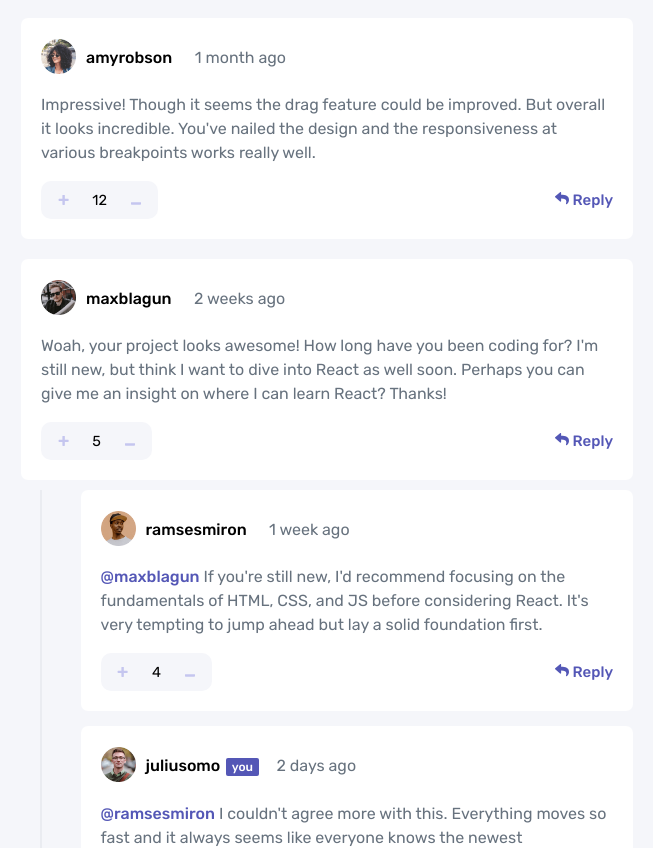
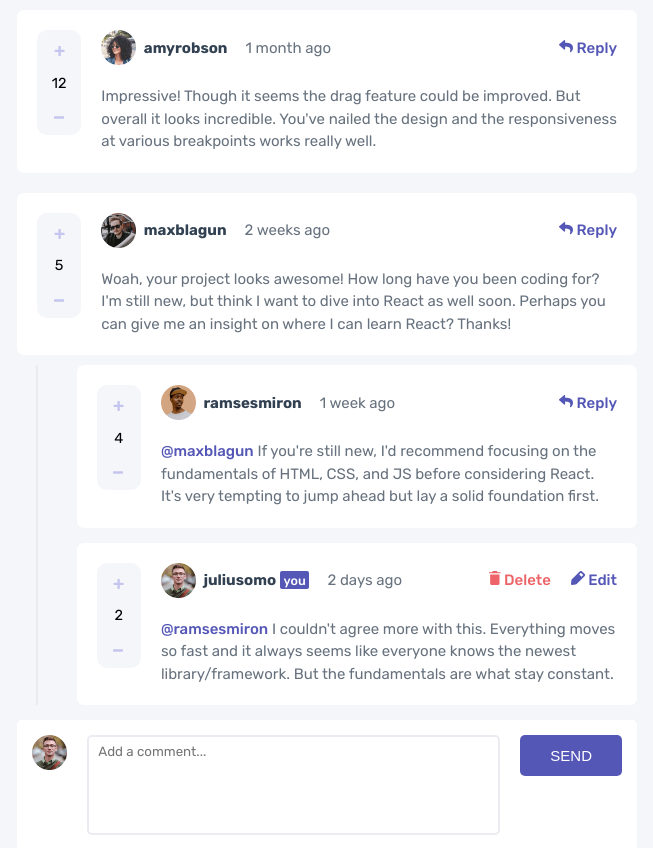
Before and after one commit to sparrowsl/FEM-interactive-comments, a Svelte app: page / in a window 1280 px wide. Shown: the top 848 px of the page, without its empty margins (313-966 px from the left). Built offline with nearby package versions, Linux system fonts and the light colour scheme.

Commit message:
More code refactor into components

```diff
--- a/public/global.css
+++ b/public/global.css
@@ -4,7 +4,7 @@
 /* Generic styles (reset) */
 *, *::after, *::before{
 	padding: 0;
-	bottom: 0;
+	margin: 0;
 	box-sizing: border-box;
 }
 html, body {
@@ -17,37 +17,11 @@ html{
 }
 body {
 	background-color: hsl(228, 33%, 97%);
+	font-family: "Rubik", sans-serif;
 }
 a:visited {
 	color: rgb(0,80,160);
 }
-
-/* a {
-	color: rgb(0,100,200);
-	text-decoration: none;
-}
-
-a:hover {
-	text-decoration: underline;
-}
-
-
-
-input, button, select, textarea {
-	font-family: inherit;
-	font-size: inherit;
-	padding: 0.4em;
-	margin: 0 0 0.5em 0;
-	box-sizing: border-box;
-	border: 1px solid #ccc;
-	border-radius: 2px;
-}
-
-input:disabled {
-	color: #ccc;
-}
-
-*/
 
 
 /* // Small devices (landscape phones, 576px and up) */
@@ -60,9 +34,6 @@ input:disabled {
 
 /* // Large devices (desktops, 992px and up) */
 @media (min-width: 992px) {
-		main {
-			max-width: 1024px;
-		}
 }
 
 /* // Extra large devices (large desktops, 1200px and up) */
--- a/src/components/Comment.svelte
+++ /dev/null
@@ -1,110 +0,0 @@
-<script>
-	import data from "../../data.json";
-	import DeleteAndEdit from "./DeleteAndEdit.svelte";
-	import Icon from "./Icon.svelte";
-	import Vote from "./Vote.svelte";
-
-	let currentUser = data.currentUser;
-
-	export let imageURL;
-	export let username;
-	export let datePosted;
-	export let text;
-	export let isReply = false;
-	export let replyingTo = "";
-	export let upvotes = 0;
-</script>
-
-<div class="comment-card" class:is-reply={isReply}>
-	<div class="user-info">
-		<div class="profile-img">
-			<img src={imageURL} alt="{username}'s' profile" loading="lazy" />
-		</div>
-		<p>
-			<!-- Add a username tag if the current user has this reply -->
-			{#if username === currentUser.username}
-				<strong style="margin: 0;">{username}</strong>
-				<span class="user-tag">you</span>
-			{:else}
-				<strong>{username}</strong>
-			{/if}
-			<span class="date-posted">{datePosted}</span>
-		</p>
-	</div>
-
-	{#if replyingTo}
-		<p class="comment"><strong>@{replyingTo}</strong> {text}</p>
-	{:else}
-		<p class="comment">{text}</p>
-	{/if}
-
-	<div class="votes">
-		<Vote {upvotes} />
-		<!-- Remove reply button for current user -->
-		{#if username === currentUser.username}
-			<DeleteAndEdit />
-		{:else}
-			<Icon
-				iconImage="./images/icon-reply.svg"
-				iconName="Reply"
-				color="hsl(238, 40%, 52%)"
-			/>
-		{/if}
-	</div>
-</div>
-
-<style>
-	.comment-card {
-		border-radius: 7px;
-		padding: 2em;
-		background-color: hsl(0, 0%, 100%);
-		font-family: "Rubik", sans-serif;
-	}
-	.is-reply {
-		width: 80%;
-		margin-inline-end: auto;
-		justify-self: flex-end;
-	}
-	.date-posted,
-	.comment {
-		color: hsl(211, 10%, 45%);
-		font-size: 1.6rem;
-	}
-	.comment {
-		line-height: 1.5;
-	}
-	.comment strong {
-		font-weight: 500;
-		color: hsl(238, 40%, 52%);
-	}
-	.user-info {
-		display: flex;
-		align-items: center;
-		gap: 1em;
-	}
-	.user-tag {
-		display: inline-block;
-		background-color: hsl(238, 40%, 52%);
-		color: hsl(0, 0%, 100%);
-		font-weight: 500;
-		margin-inline: 0.25em 1.25em;
-		font-size: 1.2em;
-		padding: 0.2em 0.5em;
-		border-radius: 2px;
-	}
-	/* User's username */
-	.user-info strong {
-		font-size: 1.6rem;
-		font-weight: 500;
-		margin-right: 1.25em;
-	}
-	.profile-img img {
-		width: 35px;
-		height: 35px;
-	}
-	.votes {
-		display: flex;
-		justify-content: space-between;
-		align-items: center;
-	}
-</style>
--- /dev/null
+++ b/src/components/CommentCard.svelte
@@ -0,0 +1,74 @@
+<script>
+	import data from "../../data.json";
+	import DeleteAndEdit from "./DeleteAndEdit.svelte";
+	import Icon from "./Icon.svelte";
+	import Text from "./Text.svelte";
+	import UserInfo from "./UserInfo.svelte";
+	import Vote from "./Vote.svelte";
+
+	let currentUser = data.currentUser;
+
+	export let imageURL;
+	export let username;
+	export let datePosted;
+	export let text;
+	export let isReply = false;
+	export let replyingTo = "";
+	export let upvotes = 0;
+</script>
+
+<article class="comment-card" class:is-reply={isReply}>
+	<UserInfo {username} {datePosted} userImage={imageURL} />
+	<Text isReplying={replyingTo} content={text} />
+
+	<!-- Remove reply button for current user -->
+	<Vote {upvotes} />
+	<div class="update-or-reply">
+		{#if username === currentUser.username}
+			<DeleteAndEdit />
+		{:else}
+			<Icon
+				iconImage="./images/icon-reply.svg"
+				iconName="Reply"
+				color="hsl(238, 40%, 52%)"
+			/>
+		{/if}
+	</div>
+</article>
+
+<style>
+	.comment-card {
+		border-radius: 7px;
+		padding: 2em;
+		background-color: hsl(0, 0%, 100%);
+		display: grid;
+		justify-content: space-between;
+		align-items: center;
+		grid-template-areas:
+			"user-info user-info user-info"
+			"text text text"
+			"vote . update-reply";
+	}
+	.is-reply {
+		width: 80%;
+		margin-inline-end: auto;
+		justify-self: flex-end;
+	}
+	.update-or-reply {
+		grid-area: update-reply;
+	}
+
+	@media screen and (min-width: 768px) {
+		.comment-card {
+			grid-gap: 2em;
+			grid-template-areas:
+				"vote user-info update-reply"
+				"vote text text"
+				"vote text text";
+		}
+		.update-or-reply {
+			grid-area: update-reply;
+			justify-self: flex-end;
+		}
+	}
+</style>
--- a/src/components/Comments.svelte
+++ b/src/components/Comments.svelte
@@ -1,6 +1,6 @@
 <script>
   import data from "../../data.json";
-  import Comment from "./Comment.svelte";
+  import CommentCard from "./CommentCard.svelte";
   import Replies from "./Replies.svelte";
   import CreateNewComment from "./CreateNewComment.svelte";
 </script>
@@ -8,7 +8,7 @@
 <section>
   <!-- Loop through the comments from the data imported -->
   {#each data.comments as comment (comment.id)}
-    <Comment
+    <CommentCard
       imageURL={comment.user.image.png}
       username={comment.user.username}
       datePosted={comment.createdAt}
--- a/src/components/Icon.svelte
+++ b/src/components/Icon.svelte
@@ -14,6 +14,7 @@
     border: none;
     background-color: transparent;
     font-family: "Rubik", sans-serif;
+    grid-area: icon;
   }
   .icon-name {
     font-size: 1.5rem;
--- a/src/components/Image.svelte
+++ b/src/components/Image.svelte
@@ -1,7 +1,7 @@
 <script>
   export let src;
-  export let width = "40px";
-  export let height = "40px";
+  export let width = "35px";
+  export let height = "35px";
   export let alt = "picture";
 </script>
 
--- a/src/components/Replies.svelte
+++ b/src/components/Replies.svelte
@@ -1,11 +1,11 @@
 <script>
-  import Comment from "./Comment.svelte";
+  import CommentCard from "./CommentCard.svelte";
   export let replies;
 </script>
 
 <section>
   {#each replies as reply}
-    <Comment
+    <CommentCard
       imageURL={reply.user.image.png}
       username={reply.user.username}
       datePosted={reply.createdAt}
--- /dev/null
+++ b/src/components/Text.svelte
@@ -0,0 +1,23 @@
+<script>
+  export let content = "";
+  export let isReplying;
+</script>
+
+{#if isReplying}
+  <p class="comment"><strong>@{isReplying}</strong> {content}</p>
+{:else}
+  <p class="comment">{content}</p>
+{/if}
+
+<style>
+  .comment {
+    color: hsl(211, 10%, 45%);
+    font-size: 1.5rem;
+    line-height: 1.5;
+    grid-area: text;
+  }
+  .comment strong {
+    font-weight: 500;
+    color: hsl(238, 40%, 52%);
+  }
+</style>
--- /dev/null
+++ b/src/components/UserInfo.svelte
@@ -0,0 +1,55 @@
+<script>
+  import Image from "./Image.svelte";
+
+  export let username;
+  export let datePosted = "2 days ago";
+  export let userImage;
+</script>
+
+<div class="user-info">
+  <Image src={userImage} alt="{username}'s' profile" />
+
+  {#if username === "juliusomo"}
+    <!-- Add a 'you' tag if its the current user -->
+    <p class="username">
+      <strong>{username}</strong> <span class="tag">you</span>
+    </p>
+  {:else}
+    <p class="username"><strong>{username}</strong></p>
+  {/if}
+  <p class="datePosted">{datePosted}</p>
+</div>
+
+<style>
+  .user-info {
+    display: flex;
+    align-items: center;
+    grid-area: user-info;
+  }
+  .username {
+    margin-inline: 0.5em 1.2em;
+    font-size: 1.5rem;
+    font-weight: 500;
+    display: flex;
+    justify-content: center;
+    align-items: center;
+    gap: 0.25em;
+    color: hsl(212, 24%, 26%);
+  }
+  .tag {
+    display: inline-block;
+    background-color: hsl(238, 40%, 52%);
+    color: hsl(0, 0%, 100%);
+    font-weight: 500;
+    font-size: 1.25rem;
+    padding: 0.1em 0.3em;
+    border-radius: 2px;
+  }
+  .datePosted {
+    color: hsl(211, 10%, 45%);
+    font-size: 1.5rem;
+  }
+
+  @media screen and (min-width: 768px) {
+  }
+</style>
--- a/src/components/Vote.svelte
+++ b/src/components/Vote.svelte
@@ -18,15 +18,17 @@
 
 <style>
   .upvotes {
-    padding: 1em;
+    padding: 1.2em 1em;
     display: flex;
-    gap: 1.7em;
+    gap: 1.35em;
     align-items: center;
     justify-content: center;
     border-radius: 10px;
     background-color: hsl(228, 33%, 97%);
+    grid-area: vote;
   }
   button {
+    height: 100%;
     border: none;
     padding: 0 0.5em;
     background-color: transparent;
@@ -39,5 +41,10 @@
     button:hover {
       cursor: pointer;
     }
+    .upvotes {
+      flex-direction: column;
+      height: fit-content;
+      align-self: start;
+    }
   }
 </style>
```
Lines whose indentation alone changed are shown as unchanged.
